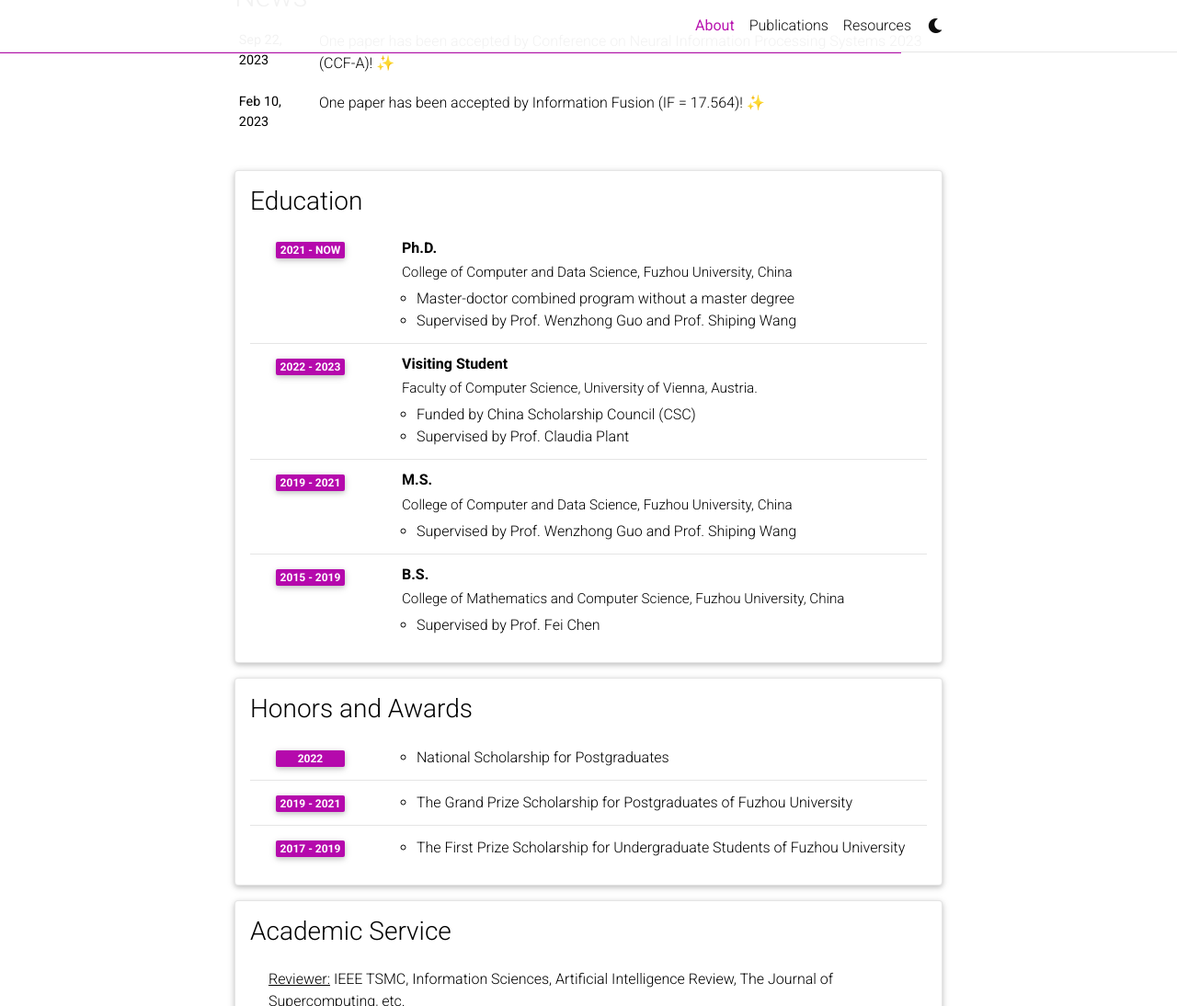
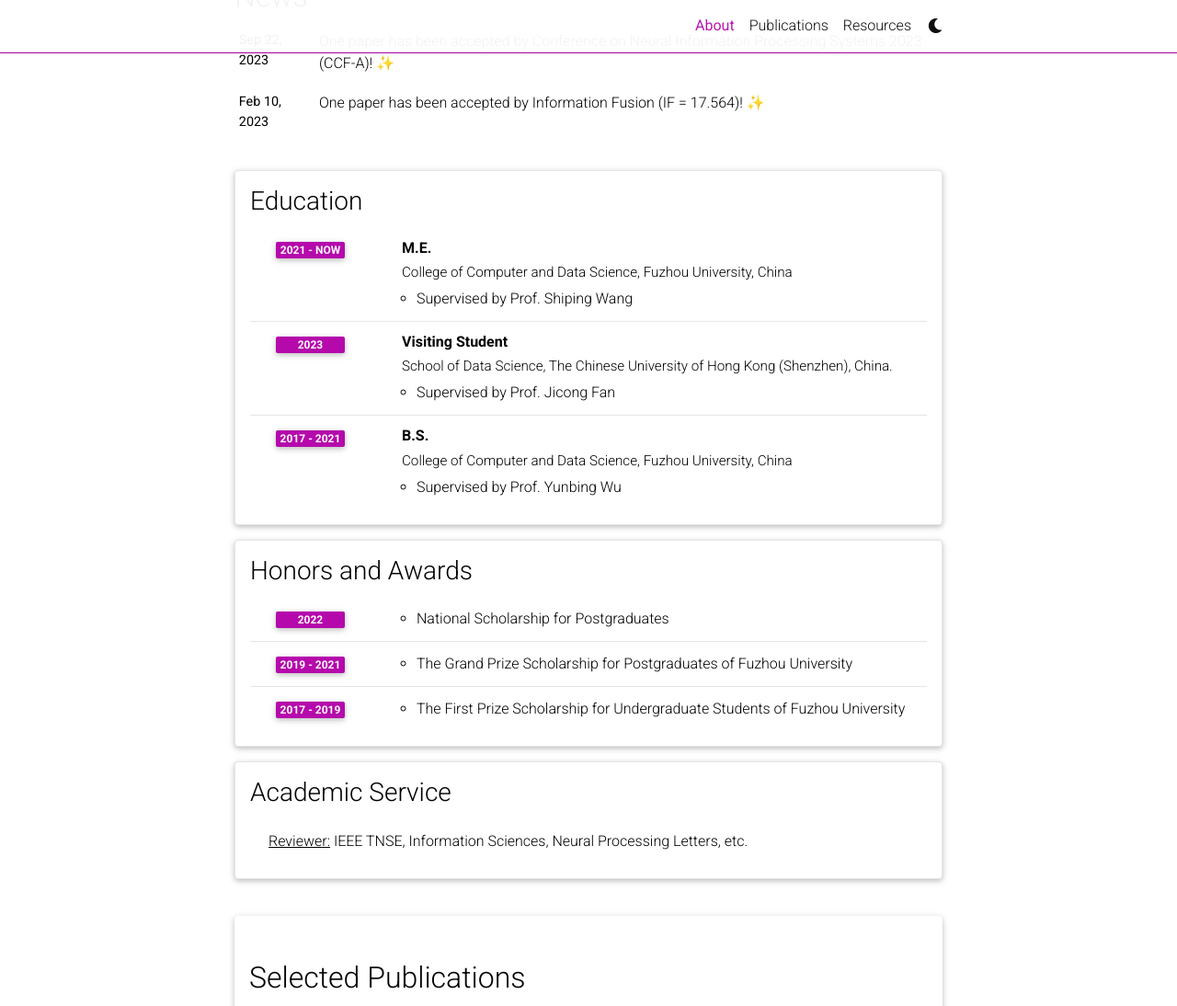
Before and after one commit to huangsuj/huangsuj.github.io, a Jekyll site: the page built from _pages/about.md, in a window 1280 px wide and 1400 px high, scrolled down 568 px, cut to the strip 0-1094 px from the top of the window. Shown: the whole strip at 92% size. Built offline with Jekyll 4.4.1, drawn with Linux system fonts in a browser that asks for light colours; full-size pictures stand in for the smaller copies a plugin makes; emoji names are drawn with the system emoji font; comment, search, counter and statistics services are not loaded; a style sheet for code colours, icons or effects is not loaded.

Commit message:
Update cvAbout.yml

```diff
--- a/_data/cvAbout.yml
+++ b/_data/cvAbout.yml
@@ -1,28 +1,21 @@
 - title: Education
   type: time_table
   contents:
-    - title: Ph.D.
+    - title: M.E.
       institution: College of Computer and Data Science, Fuzhou University, China
       year: 2021 - now
       description:
-        - Master-doctor combined program without a master degree
-        - Supervised by Prof. Wenzhong Guo and Prof. Shiping Wang
+        - Supervised by Prof. Shiping Wang
     - title: Visiting Student
-      institution: Faculty of Computer Science, University of Vienna, Austria.
-      year: 2022 - 2023
+      institution: School of Data Science, The Chinese University of Hong Kong (Shenzhen), China.
+      year: 2023
       description:
-        - Funded by China Scholarship Council (CSC)
-        - Supervised by Prof. Claudia Plant
-    - title: M.S.
+        - Supervised by Prof. Jicong Fan
+    - title: B.S.
       institution: College of Computer and Data Science, Fuzhou University, China
-      year: 2019 - 2021
+      year: 2017 - 2021
       description:
-        - Supervised by Prof. Wenzhong Guo and Prof. Shiping Wang
-    - title: B.S.
-      institution: College of Mathematics and Computer Science, Fuzhou University, China
-      year: 2015 - 2019
-      description:
-        - Supervised by Prof. Fei Chen
+        - Supervised by Prof. Yunbing Wu
 
 
 - title: Honors and Awards
@@ -41,4 +34,4 @@
 - title: Academic Service
   type: list
   contents:
-    - <u>Reviewer:</u> IEEE TSMC, Information Sciences, Artificial Intelligence Review, The Journal of Supercomputing, etc.
+    - <u>Reviewer:</u> IEEE TNSE, Information Sciences, Neural Processing Letters, etc.
```
